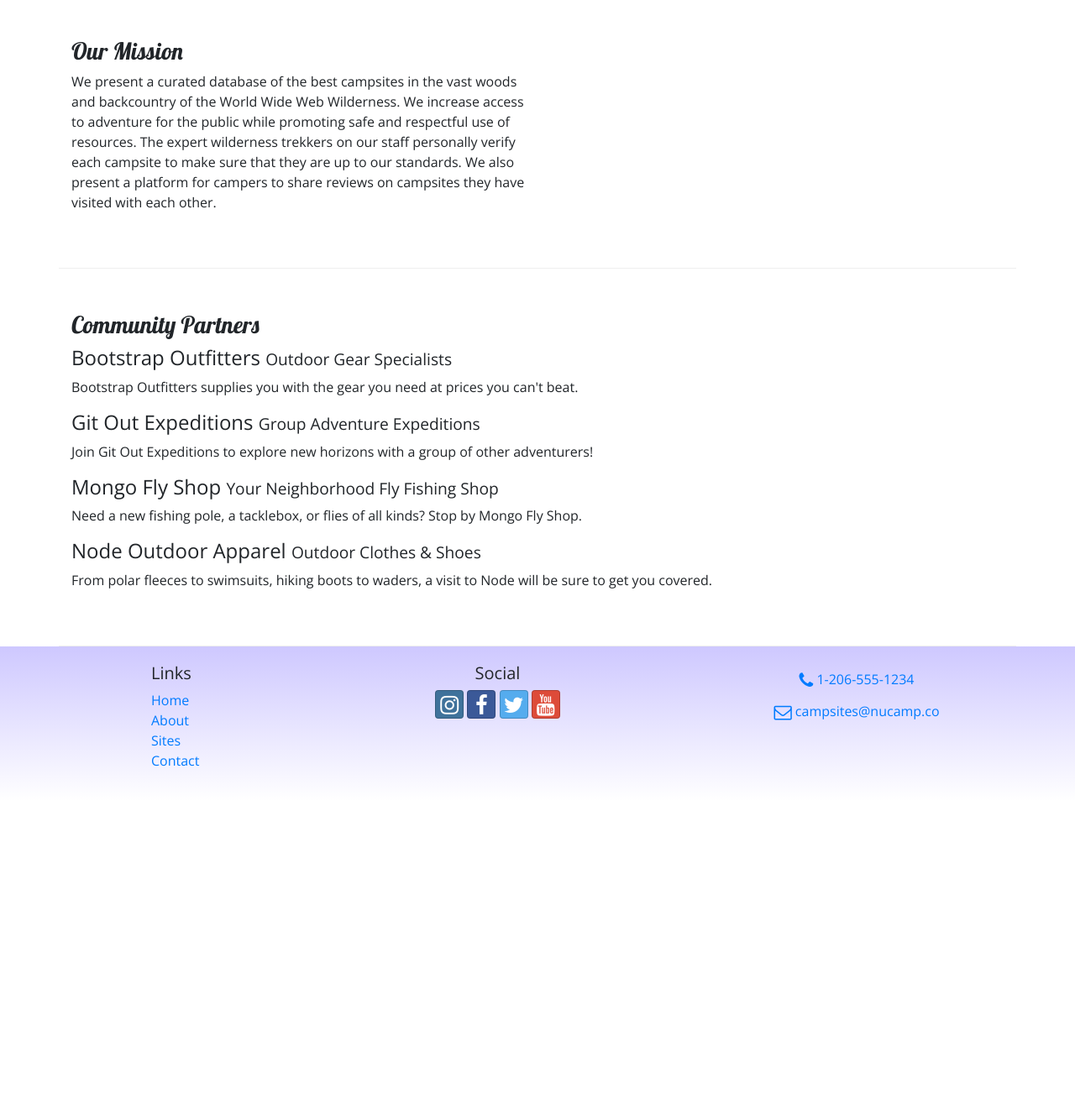
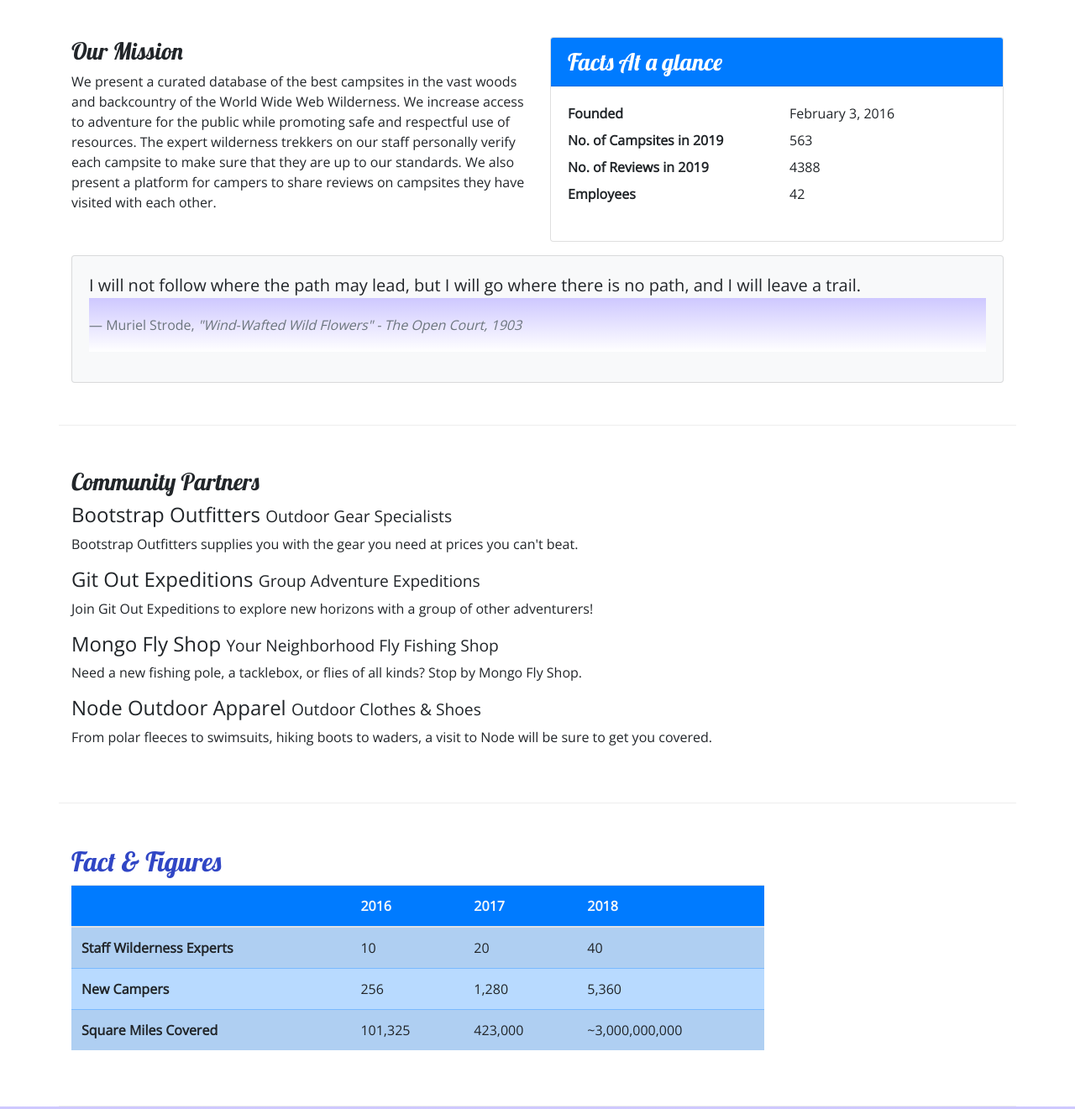
Before and after one commit to Aben25/NuCamp, a website: page aboutus.html in a window 1280 px wide. Shown: the part 360-1681 px from the top of the page at 84% size. Before the commit the page ends 1314 px from the top, so only its background shows below. Drawn offline with nearby package versions, Linux system fonts and the light colour scheme.

Commit message:
table added

```diff
--- a/aboutus.html
+++ b/aboutus.html
@@ -63,13 +63,42 @@
     </div>
 
     <div class="row row-content">
-      <div class="col col-sm-6 col-lg-6 col-xl-6">
+      <div class="col-sm-6">
         <h3>Our Mission</h3>
         <p>We present a curated database of the best campsites in the vast woods and backcountry of the World Wide Web
           Wilderness. We increase access to adventure for the public while promoting safe and respectful use of
           resources. The expert wilderness trekkers on our staff personally verify each campsite to make sure that they
           are up to our standards. We also present a platform for campers to share reviews on campsites they have
           visited with each other.</p>
+      </div>
+      <div class="col-sm-6">
+        <div class="card">
+          <h3 class="card-header bg-primary text-white">Facts At a glance</h3>
+          <div class="card-body">
+            <dl class="row">
+              <dt class="col-6">Founded</dt>
+              <dd class="col-6">February 3, 2016</dd>
+              <dt class="col-6">No. of Campsites in 2019</dt>
+              <dd class="col-6">563</dd>
+              <dt class="col-6">No. of Reviews in 2019</dt>
+              <dd class="col-6">4388</dd>
+              <dt class="col-6">Employees</dt>
+              <dd class="col-6">42</dd>
+            </dl>
+          </div>
+        </div>
+      </div>
+      <div class="col">
+        <div class="card bg-light mt-3">
+          <blockquote class="blockquote card-body">
+            <p class="mb-0">I will not follow where the path may lead, but I will go where there is no path, and I will
+              leave a trail.</p>
+            <footer class="blockquote-footer">Muriel Strode,
+              <cite title="Sourse Title">"Wind-Wafted Wild Flowers" -
+                The Open Court, 1903</cite>
+            </footer>
+          </blockquote>
+        </div>
       </div>
     </div>
 
@@ -90,11 +119,48 @@
           sure to get you covered.</p>
       </div>
     </div>
+    <div class="row row-content">
+      <div class="col-sm-9">
+        <h2>Fact &amp; Figures</h2>
+        <div class="table-responsive">
+          <table class="table table-striped">
+            <thead>
+              <tr class="bg-primary text-light">
+                <th></th>
+                <th>2016 </th>
+                <th>2017 </th>
+                <th>2018 </th>
+              </tr>
+            </thead>
+            <tbody class="table-primary">
+              <tr>
+                <th>Staff Wilderness Experts</th>
+                <td>10 </td>
+                <td>20 </td>
+                <td>40 </td>
+              </tr>
+              <tr>
+                <th>New Campers </th>
+                <td>256 </td>
+                <td>1,280 </td>
+                <td>5,360 </td>
+              </tr>
+              <tr>
+                <th>Square Miles Covered</th>
+                <td>101,325</td>
+                <td>423,000</td>
+                <td>~3,000,000,000</td>
+              </tr>
+            </tbody>
+          </table>
+        </div>
+      </div>
+    </div>
   </div>
 
   <!-- footer -->
 
-  <footer>
+  <footer class="site-footer">
     <div class="container">
       <div class="row">
         <div class="col-4 col-sm-2 offset-1">
```
